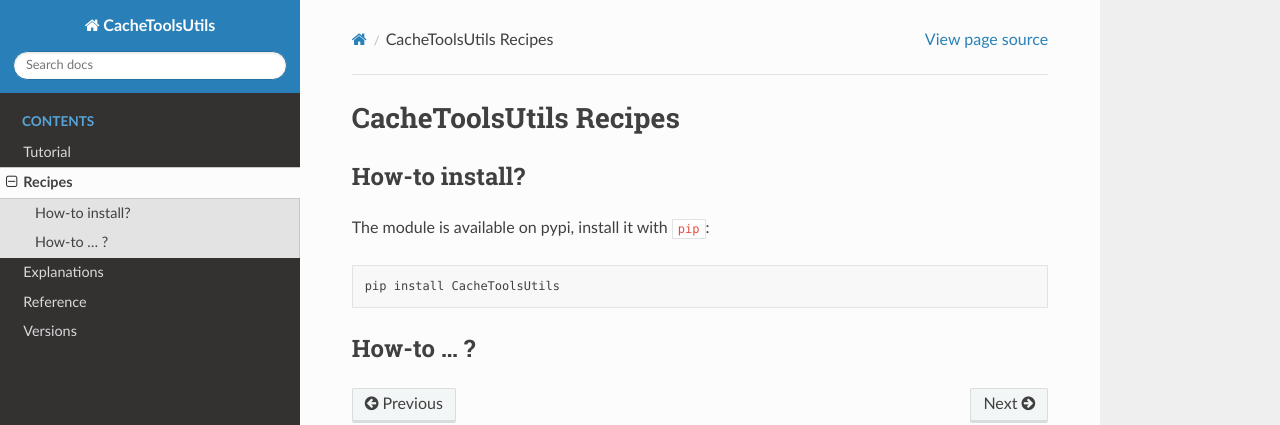
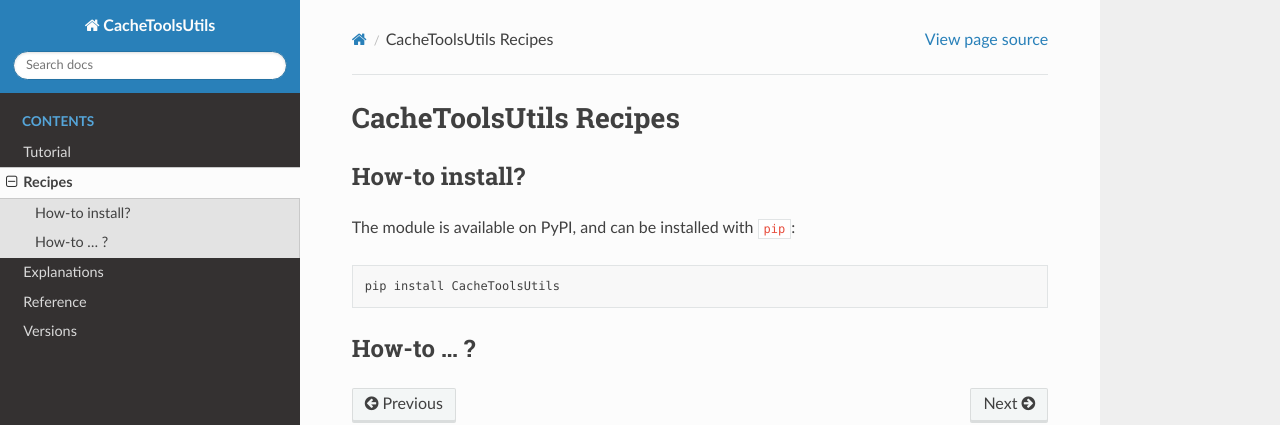
Before and after one commit to zx80/cachetools-utils, a Sphinx documentation site: the page built from docs/RECIPES.md, in a window 1280 px wide. Shown: the top 425 px of the page. Built offline with Sphinx 7.4.7 and the Read the Docs theme 2.0.0, drawn with Linux system fonts in a browser that asks for light colours; pages that are not in the unit, such as notebooks, are missing from menus.

Commit message:
rewrote a sentence.

````diff
--- a/docs/RECIPES.md
+++ b/docs/RECIPES.md
@@ -2,7 +2,7 @@
 
 ## How-to install?
 
-The module is available on pypi, install it with `pip`:
+The module is available on PyPI, and can be installed with `pip`:
 
 ```shell
 pip install CacheToolsUtils
````
